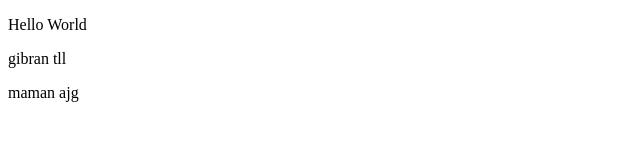
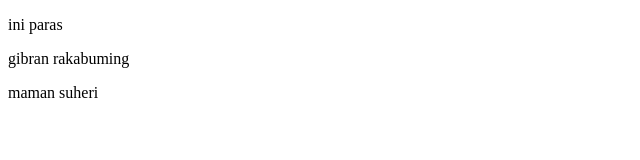
Before and after one commit to frashsym/frashsym.github.io, a plain HTML site: page index.html in a window 1280 px wide. Shown: the whole page, without its empty margins (0-640 px from the left). Drawn offline with Linux system fonts and the light colour scheme.

Commit message:
ini yang bener

```diff
--- a/index.html
+++ b/index.html
@@ -6,8 +6,8 @@
     <title>Document</title>
   </head>
   <body>
-    <p>Hello World</p>
-    <p>gibran tll</p>
-    <p>maman ajg</p>
+    <p>ini paras</p>
+    <p>gibran rakabuming</p>
+    <p>maman suheri</p>
   </body>
 </html>
```
